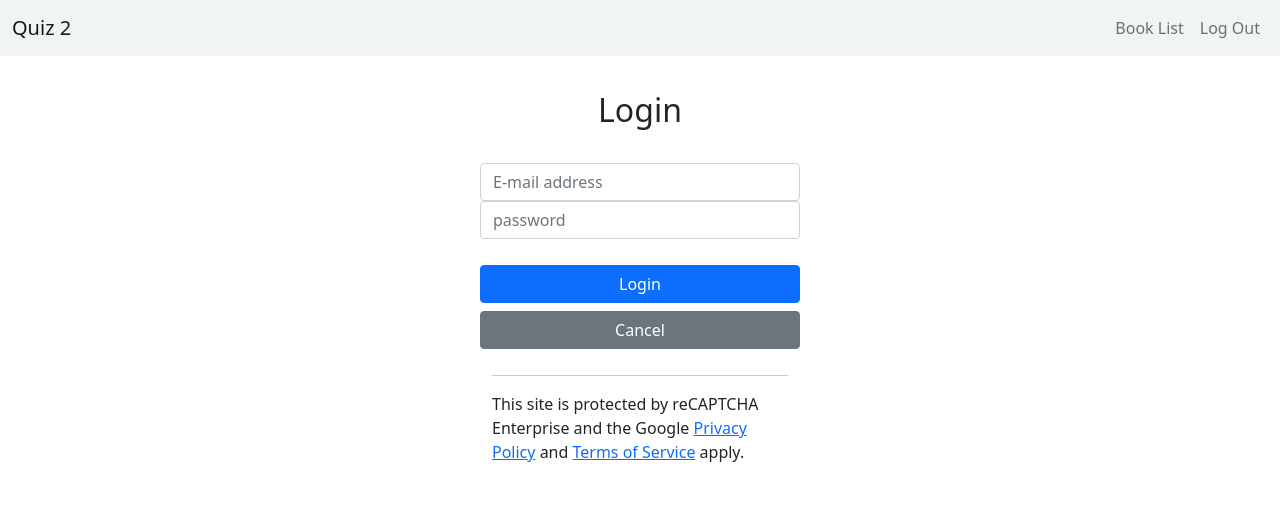
After one commit to AlfredPros/UAS_webprog, a PHP site: page /UAS_webprog/index.php/home/login in a window 1280 px wide. The commit adds this page. Shown: the top 527 px of the page. Run offline with PHP 8.4, Linux system fonts and the light colour scheme; some libraries are stand-ins or nearby versions.

Commit message:
recaptcha

```diff
--- a/application/controllers/Home.php
+++ b/application/controllers/Home.php
@@ -9,13 +9,48 @@ class Home extends CI_Controller {
         $this->load->library('session');
     }
 
-    public function index() {
-        $data['list_buku'] = $this->home_model->get_list_buku();
-
+    public function index() {  // Landing page
         $data['js'] = $this->load->view('include/javascript.php', NULL, TRUE);
         $data['css'] = $this->load->view('include/css.php', NULL, TRUE);
         $data['header'] = $this->load->view('pages/header.php', NULL, TRUE);
         $this->load->view('pages/home.php', $data);
+    }
+
+    public function login() {
+        $data['js'] = $this->load->view('include/javascript.php', NULL, TRUE);
+        $data['css'] = $this->load->view('include/css.php', NULL, TRUE);
+        $data['header'] = $this->load->view('pages/header.php', NULL, TRUE);
+        $this->load->view('pages/login.php', $data);
+    }
+
+    public function do_login() {
+        $token = $_POST['token'];
+        $action = $_POST['action'];
+
+        $score_limit = 0.9;
+
+        $recaptcha_url = "https://www.google.com/recaptcha/api/siteverify";
+        $recaptcha_secret = "6LePRGcdAAAAAMsbA1tKa-a86LahRsHMeeb-1M1t";
+
+        $recaptcha = file_get_contents($recaptcha_url . "?secret=" . $recaptcha_secret . "&response=" . $token);
+        $arrResponse = json_decode($recaptcha);
+
+        if ($arrResponse->success && $arrResponse->action == $action && $arrResponse->score >= $score_limit) {
+            echo "<h1>Hello,</h1><br><h1>Thanks for not submitting your name! :)</br>";
+        }
+        else {
+            echo "<h1>Spammer Alert!!</h1>";
+        }
+    }
+
+
+
+
+    public function error404() {
+        $data['js'] = $this->load->view('include/javascript.php', NULL, TRUE);
+        $data['css'] = $this->load->view('include/css.php', NULL, TRUE);
+        $data['header'] = $this->load->view('pages/header.php', NULL, TRUE);
+        $this->load->view('pages/error.php', $data);
     }
 
 
@@ -98,12 +133,7 @@ class Home extends CI_Controller {
         }
     }
 
-    public function error404() {
-        $data['js'] = $this->load->view('include/javascript.php', NULL, TRUE);
-        $data['css'] = $this->load->view('include/css.php', NULL, TRUE);
-        $data['header'] = $this->load->view('pages/header.php', NULL, TRUE);
-        $this->load->view('pages/error.php', $data);
-    }
+
 
 
     // Non-GUI pages
--- /dev/null
+++ b/application/views/pages/login.php
@@ -0,0 +1,72 @@
+<!DOCTYPE html>
+<html>
+<head>
+    <?php
+        echo $js;
+        echo $css;
+    ?>
+    <title>Add Book</title>
+
+	<!-- Recaptcha -->
+    <script src="https://www.google.com/recaptcha/api.js?render=6LePRGcdAAAAAMph8kCaVrkCIIv4P14m0Rmez5xp"></script>
+
+    <script>
+        //function onSubmit(token) {
+        //    document.getElementById("demo-form").submit();
+        //}
+
+        grecaptcha.ready(function() {
+            grecaptcha.execute('6LePRGcdAAAAAMph8kCaVrkCIIv4P14m0Rmez5xp', {action: 'add_name'}).then(function(token) {
+                // Add your logic to submit to your backend server here.
+                $('#formToken').val(token);
+                $('#formAction').val('add_name');
+            });
+        });
+    </script>
+
+    <style>
+        .grecaptcha-badge {
+            visibility: hidden;
+        }
+    </style>
+</head>
+<body>
+    <?php
+        echo $header;
+    ?>
+
+	<div class="container col-md-3 center" style="margin-top: 35px;">
+        <div class="row text-center" style="margin-top:26px">
+            <h2>Login</h2>
+        </div>
+		<form action="<?= base_url("index.php/home/do_login") ?>" method="POST" style="margin-top:26px">
+			<div class="row">
+				<input type="email" class="form-control" id="email" name="email" placeholder="E-mail address" value="<?= set_value("email") ?>">
+				<div style="color:red"><?= form_error('email'); ?></div>
+			</div>
+
+			<div class="row">
+				<input type="password" class="form-control" id="password" name="password" placeholder="password" value="<?= set_value("password") ?>">
+				<div style="color:red"><?= form_error('password'); ?></div>
+			</div>
+
+			<input type="hidden" name="token" id="formToken">
+            <input type="hidden" name="action" id="formAction">
+
+			<div class="row" style="margin-top:26px">
+				<button type="submit" class="btn btn-primary" style="margin-right:10px">Login</button>
+			</div>
+			<div class="row" style="margin-top:8px">
+				<a href="<?= base_url('index.php/home') ?>" class="btn btn-secondary" role="button">Cancel</a>
+			</div>
+		</form>
+        <hr style="margin-top:26px">
+        <div class="row" style="margin-top:6px">
+            <p>This site is protected by reCAPTCHA Enterprise and the Google <a href="https://policies.google.com/privacy">Privacy Policy</a> and <a href="https://policies.google.com/terms">Terms of Service</a> apply.</p>
+        </div>
+	</div>
+
+    <br>
+    <br>
+</body>
+</html>
```
Also changed, not shown: application/views/pages/home.php (+3 -26 lines).
